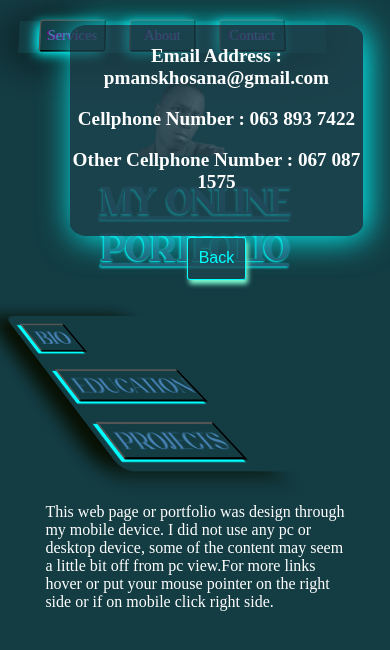
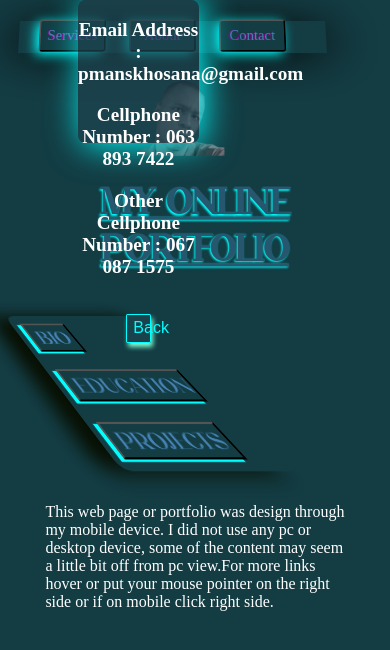
Before and after one commit to Thapelo12345/Thapelo12345.github.io, a plain HTML site: page index.html in a window 390 px wide. Both pictures are taken after a click on the button "Contact". Drawn offline with Linux system fonts and the light colour scheme.

Commit message:
sceipt and style

```diff
--- a/MyScript.js
+++ b/MyScript.js
@@ -89,6 +89,16 @@ const contactInfor = () => {
     {
         clicked = true;
         screen2.style.visibility = 'visible';
+
+        if(windowWidth.matches || windowHeight.matches){
+
+            screen2.style.width = '31%'
+            screen2.style.height = '17%'
+        }
+        else{
+            screen2.style.width = '30%'
+            screen2.style.height = '70%'
+        }
 
         for(let i = 0; i < lab.length; i++){
             let text = document.createElement('h3');
--- a/mystyle.css
+++ b/mystyle.css
@@ -15,22 +15,31 @@
   visibility: hidden;
   background-color: rgba(30, 69, 80,0.7);
   box-shadow: 4px 2px 34px cyan;
-  width: 40vw;
-  height: 64vh;
   position: fixed;
   left: 30%;
-  bottom: 35%;
+  bottom: 20%;
   border-radius: 6%;
   z-index: 2;
 }
 @media screen and (max-width: 768px) {
-
   #contact-screen{
     position: fixed;
-    bottom: 72%;
-    left: 18%;
-    width: 75vw;
-    height: 25vh;
+    top: 0;
+    bottom: 80%;
+    left: 0;
+    right: 0;
+
+    border-radius: 6%;
+  }
+}
+@media screen and (min-height: 768px) {
+  #contact-screen{
+    position: fixed;
+    top: 0;
+    bottom: 76%;
+    left: 20%;
+    right: 0;
+
     border-radius: 6%;
   }
 }
@@ -224,7 +233,6 @@ menu{
   width: 29%;
   border-radius: 7%;
   background-color: rgb(19, 60, 67);
-  box-shadow: -7px 1px 7px linear-gradient(20deg lime cyan);
   text-shadow: -2px 0px 0px purple;
   transform: rotateY(40deg);
   }
```
